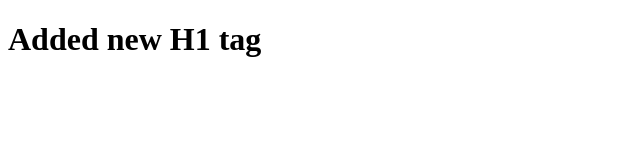
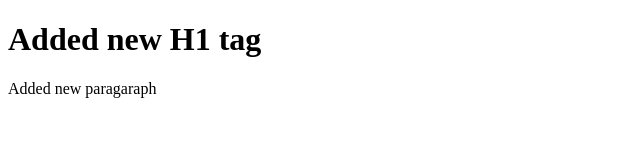
Before and after one commit to hariranjit/hariranjit, a plain HTML site: page index.html in a window 1280 px wide. Shown: the whole page, without its empty margins (0-640 px from the left). Drawn offline with Linux system fonts and the light colour scheme.

Commit message:
Update index.html

```diff
--- a/index.html
+++ b/index.html
@@ -8,5 +8,6 @@
 </head>
 <body>
     <h1>Added new H1 tag</h1>
+    <p>Added new paragaraph</p>
 </body>
 </html>
```
